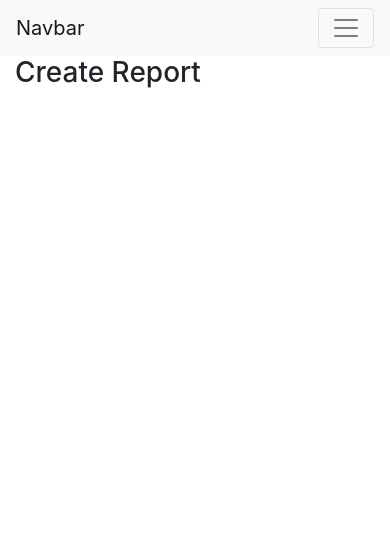
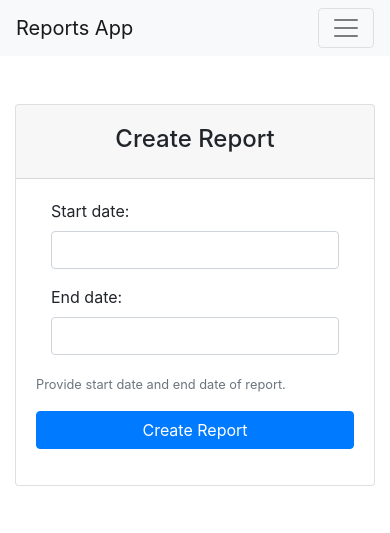
Before and after one commit to BartekKudelka/Raports_app, a Django app: page /raports_generator/create_report/ in a window 390 px wide. Shown: the top 533 px of the page. Run offline with Django 3.2, Linux system fonts and the light colour scheme; some libraries are stand-ins or nearby versions.

Commit message:
add creating reports

```diff
--- a/raports_app/raports_app/templates/base.html
+++ b/raports_app/raports_app/templates/base.html
@@ -13,28 +13,31 @@
 </head>
 <body>
 <nav class="navbar navbar-expand-lg navbar-light bg-light">
-    <a class="navbar-brand" href="#">Navbar</a>
+    <a class="navbar-brand" href="#">Reports App</a>
     <button class="navbar-toggler" type="button" data-toggle="collapse" data-target="#navbarNav"
             aria-controls="navbarNav" aria-expanded="false" aria-label="Toggle navigation">
         <span class="navbar-toggler-icon"></span>
     </button>
     <div class="collapse navbar-collapse" id="navbarNav">
         <ul class="navbar-nav">
+            {% if user.is_authenticated %}
                 <li class="nav-item active">
                     <a class="nav-link" href="{% url 'home' %}">Home <span class="sr-only">(current)</span></a>
                 </li>
+                <li class="nav-item">
+                    <a class="nav-link " href="{% url 'reports' %}">Reports</a>
+                </li>
+                <li class="nav-item">
+                    <a class="nav-link " href="{% url 'logout' %}">Log out</a>
+                </li>
+            {% else %}
                 <li class="nav-item">
                     <a class="nav-link" href="{% url 'login' %}">Login</a>
                 </li>
                 <li class="nav-item">
                     <a class="nav-link" href="{% url 'sign_up' %}">Register</a>
                 </li>
-            <li class="nav-item">
-                <a class="nav-link " href="{% url 'logout' %}">Log out</a>
-            </li>
-            <li class="nav-item">
-                <a class="nav-link " href="{% url 'reports' %}">Reports</a>
-            </li>
+            {% endif %}
         </ul>
     </div>
 </nav>
--- /dev/null
+++ b/raports_app/raports_generator/forms.py
@@ -0,0 +1,13 @@
+from django import forms
+from django.forms import ModelForm
+from .models import Report
+
+
+class CreateReportForm(ModelForm):
+    class Meta:
+        model = Report
+        fields = ('start_date', 'end_date')
+        widgets = {
+            'start_date': forms.DateTimeInput(attrs={'class': 'form-control'}),
+            'end_date': forms.DateTimeInput(attrs={'class': 'form-control'})
+        }
--- a/raports_app/raports_generator/models.py
+++ b/raports_app/raports_generator/models.py
@@ -1,5 +1,4 @@
 from django.db import models
-
 
 class Client(models.Model):
     first_name = models.CharField(max_length=30)
@@ -64,7 +63,7 @@ class Report(models.Model):
 
 
 class InvoiceItem(models.Model):
-    product = models.ForeignKey(Product, on_delete=models.CASCADE)
+    product = models.ForeignKey(Product)
     quantity = models.IntegerField()
     purchase_value = models.FloatField()
     invoice = models.ForeignKey(Invoice, related_name="invoice_item", on_delete=models.CASCADE)
--- a/raports_app/raports_generator/templates/create_report.html
+++ b/raports_app/raports_generator/templates/create_report.html
@@ -5,5 +5,39 @@
 {% endblock %}
 
 {% block body %}
-    <h3>Create Report</h3>
+
+    <div class="row justify-content-center">
+        <div class="col-md-5 my-5">
+            <div class="card">
+                <header class="card-header">
+                    <h4 class="card-title mt-2 text-center">Create Report</h4>
+                </header>
+                <article class="card-body">
+                    <form method="post">
+                        {% csrf_token %}
+                        {% for field in form %}
+                            <div class="col form-group">
+                                {{ field.label_tag }}<br>
+                                {{ field }}
+                                {% if field.help_text %}
+                                    <small style="color: grey">{{ field.help_text }}</small>
+                                {% endif %}
+                                {% for error in field.errors %}
+                                    <p style="color: red">{{ error }}</p>
+                                {% endfor %}
+                            </div>
+                        {% endfor %}
+                        <p>
+                            <small class="text-muted text-center">Provide start date and end date of report.
+                            </small>
+                        </p>
+                        <div class="form-group">
+                            <button type="submit" class="btn btn-primary btn-block"> Create Report</button>
+                        </div> <!-- form-group// -->
+
+                    </form>
+                </article>
+            </div>
+        </div>
+    </div>
 {% endblock %}
--- a/raports_app/raports_generator/views.py
+++ b/raports_app/raports_generator/views.py
@@ -1,9 +1,9 @@
-from django.shortcuts import render, redirect, HttpResponse
+from django.shortcuts import render, redirect
 from django.db.models import QuerySet
 from .models import Report, Invoice, InvoiceItem
-from pprint import pprint
 import json
 from django.db.models import Count, Q, Sum
+from .forms import CreateReportForm
 
 
 def reports(request):
@@ -12,7 +12,20 @@ def reports(request):
 
 
 def create_report(request):
-    return render(request, 'create_report.html')
+    if request.method == 'POST':
+        form = CreateReportForm(request.POST)
+        if form.is_valid():
+            start_date = form.cleaned_data.get('start_date')
+            end_date = form.cleaned_data.get('end_date')
+            invoices = Invoice.objects.filter(date_of_issue__range=(start_date, end_date))
+            report = Report(start_date=start_date, end_date=end_date)
+            report.save()
+            for invoice in invoices:
+                report.invoices.add(invoice)
+            return redirect('reports')
+    else:
+        form = CreateReportForm()
+    return render(request, 'create_report.html', {'form': form})
 
 
 def show_text_report(request, id):
@@ -26,7 +39,7 @@ def show_text_report(request, id):
 
     results = QuerySet(query=query, model=InvoiceItem)
 
-    return render(request, 'text_report.html', {'report': report, 'obj' :results, 'range' : range})
+    return render(request, 'text_report.html', {'report': report, 'obj': results, 'range': range})
 
 
 def show_visual_report(request, id):
@@ -66,26 +79,26 @@ def show_visual_report(request, id):
 
             quantity.append((invoice_item.quantity))
 
-            survived_series = {
-                'name': 'Survived',
-                'data': quantity,
-                'color': 'green'
-            }
+    survived_series = {
+        'name': 'Survived',
+        'data': quantity,
+        'color': 'green'
+    }
 
-            not_survived_series = {
-                'name': 'Survived',
-                'data': products,
-                'color': 'red'
-            }
+    not_survived_series = {
+        'name': 'Survived',
+        'data': products,
+        'color': 'red'
+    }
 
-            chart = {
-                'chart': {'type': 'column'},
-                'title': {'text': 'Titanic Survivors by Ticket Class'},
-                'xAxis': {'categories': categories},
-                'series': [survived_series]
-            }
+    chart = {
+        'chart': {'type': 'column'},
+        'title': {'text': 'Titanic Survivors by Ticket Class'},
+        'xAxis': {'categories': categories},
+        'series': [survived_series]
+    }
 
-            dump = json.dumps(chart)
+    dump = json.dumps(chart)
 
-    return render(request, 'visual_report.html', {'chart': dump, 'obj': obj})
+    return render(request, 'visual_report.html', {'chart': dump, 'obj': obj, 'report': report})
     # return render(request, 'visual_report.html', {'chart': chart})
```
Also changed, not shown: raports_app/raports_generator/templates/reports.html (+4 -3 lines), raports_app/raports_generator/templates/text_report.html (+5 -7 lines), raports_app/raports_generator/templates/visual_report.html (+5 -5 lines), raports_app/reports_faker.py (+10 -8 lines). Lines whose indentation alone changed are shown as unchanged.
